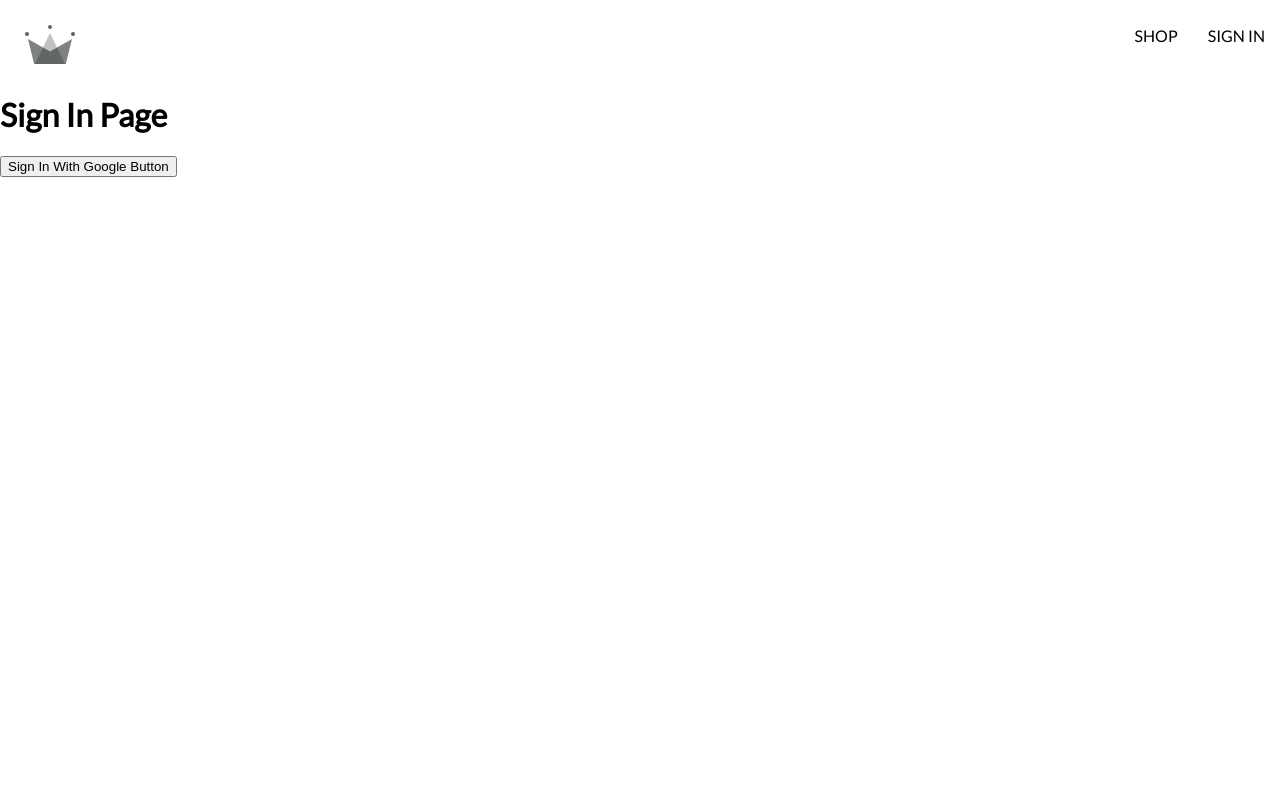
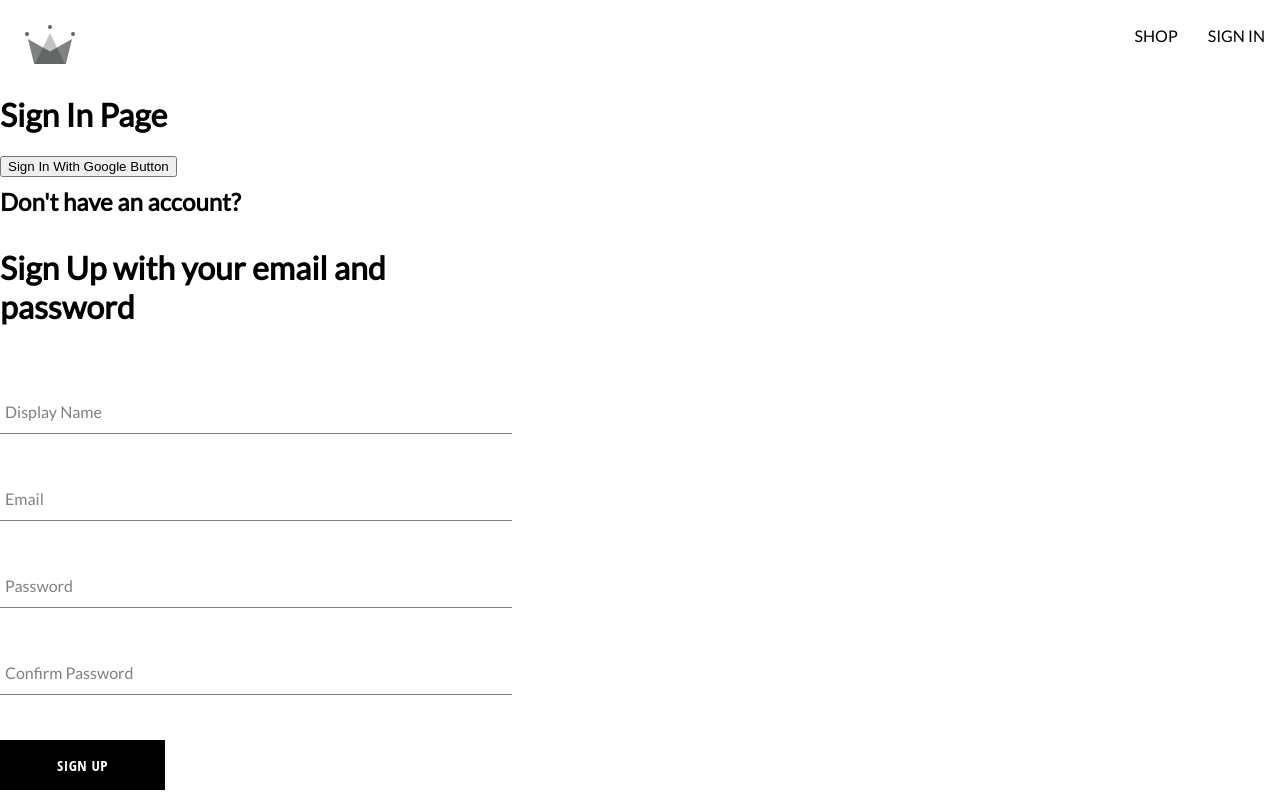
Before and after one commit to pablosolanoc/foxy_clothing2022, a React (Create React App) app: page /signIn in a window 1280 px wide. Built offline with nearby package versions, Linux system fonts and the light colour scheme.

Commit message:
Created sign up component, the form input component, button component

```diff
--- /dev/null
+++ b/src/components/button/button.component.jsx
@@ -0,0 +1,20 @@
+import "./button.styles.scss";
+
+const BUTTON_TYPE_CLASSES= {
+  google: 'google-sign-in',
+  inverted: 'inverted',
+
+}
+
+
+
+const Button = ({children, buttonType, ...otherProps}) => {
+
+  return(
+    <button className={`button-container ${BUTTON_TYPE_CLASSES[buttonType]}`} {...otherProps}>
+      {children}
+    </button>
+  )
+}
+
+export default Button;
--- /dev/null
+++ b/src/components/button/button.styles.scss
@@ -0,0 +1,48 @@
+
+
+.button-container {
+  min-width: 165px;
+  width: auto;
+  height: 50px;
+  letter-spacing: 0.5px;
+  line-height: 50px;
+  padding: 0 35px 0 35px;
+  font-size: 15px;
+  background-color: black;
+  color: white;
+  text-transform: uppercase;
+  font-family: 'Open Sans Condensed';
+  font-weight: bolder;
+  border: none;
+  cursor: pointer;
+  display: flex;
+  justify-content: center;
+
+  &:hover {
+    background-color: white;
+    color: black;
+    border: 1px solid black;
+  }
+
+  &.google-sign-in {
+    background-color: #4285f4;
+    color: white;
+
+    &:hover {
+      background-color: #357ae8;
+      border: none;
+    }
+  }
+
+  &.inverted {
+    background-color: white;
+    color: black;
+    border: 1px solid black;
+
+    &:hover {
+      background-color: black;
+      color: white;
+      border: none;
+    }
+  }
+}
--- /dev/null
+++ b/src/components/form-input/form-input.component.jsx
@@ -0,0 +1,20 @@
+import './form-input.styles.scss'
+
+
+const FormInput = ({label, ...otherProps}) => {
+
+  return(
+    <div className="group">
+
+      <input className='form-input' {...otherProps}></input>
+      {label &&
+        <label className={`${otherProps.value.length ? 'shrink' : ''} form-input-label`}>
+          {label}
+        </label>
+      }
+
+    </div>
+  )
+}
+
+export default FormInput;
--- /dev/null
+++ b/src/components/form-input/form-input.styles.scss
@@ -0,0 +1,54 @@
+$sub-color: grey;
+$main-color: black;
+
+@mixin shrinkLabel {
+  top: -14px;
+  font-size: 12px;
+  color: $main-color;
+}
+
+.group {
+  position: relative;
+  margin: 45px 0;
+
+  .form-input {
+    background: none;
+    background-color: white;
+    color: $sub-color;
+    font-size: 18px;
+    padding: 10px 10px 10px 5px;
+    display: block;
+    width: 100%;
+    border: none;
+    border-radius: 0;
+    border-bottom: 1px solid $sub-color;
+    margin: 25px 0;
+
+    &:focus {
+      outline: none;
+    }
+
+    &:focus ~ .form-input-label {
+      @include shrinkLabel();
+    }
+  }
+
+  input[type='password'] {
+    letter-spacing: 0.3em;
+  }
+
+  .form-input-label {
+    color: $sub-color;
+    font-size: 16px;
+    font-weight: normal;
+    position: absolute;
+    pointer-events: none;
+    left: 5px;
+    top: 10px;
+    transition: 300ms ease all;
+
+    &.shrink {
+      @include shrinkLabel();
+    }
+  }
+}
--- /dev/null
+++ b/src/components/sign-up-form/sign-up-form.component.jsx
@@ -0,0 +1,75 @@
+import {useState} from 'react';
+
+import {createAuthUserWithEmailAndPassword, createUserDocumentFromAuth} from '../../utils/firebase/firebase.utils'
+import FormInput from '../form-input/form-input.component';
+
+import './sign-up-form.styles.scss';
+
+import Button from '../button/button.component';
+
+const defaultFormFields = {
+  displayName: '',
+  email: '',
+  password: '',
+  confirmPassword: '',
+}
+
+const SignUpForm = () => {
+
+  const [formFields, setFormFields] = useState(defaultFormFields);
+  const {displayName, email, password, confirmPassword} = formFields;
+
+  const resetFormFields = () => {
+    setFormFields(defaultFormFields);
+  }
+
+  const handleChange = (event) => {
+    const {name, value} = event.target;
+
+    setFormFields({...formFields, [name]: value});
+  }
+
+  const handleSubmit = async (event) => {
+    event.preventDefault();
+
+    try{
+      const response = await createAuthUserWithEmailAndPassword(email, password, confirmPassword);
+      const {user} = response;
+
+
+      const userDoc = await createUserDocumentFromAuth(user, {displayName});
+
+    }catch(error){
+      if(error.code === 'auth/email-already-in-use'){
+        alert('That email is already in use');
+      }
+      console.log(error);
+    }
+
+    resetFormFields();
+  }
+
+  return(
+    <div className='sign-up-container'>
+      <h2>Don't have an account?</h2>
+      <h1>Sign Up with your email and password</h1>
+      <form onSubmit={handleSubmit}>
+
+        <FormInput type="text" required name="displayName" onChange={handleChange} value={displayName} label="Display Name"></FormInput>
+
+
+        <FormInput type="email" required name="email" onChange={handleChange} value={email} label="Email"></FormInput>
+
+
+        <FormInput type="password" required name="password" onChange={handleChange} value={password} label="Password"></FormInput>
+
+
+        <FormInput type="password" required name="confirmPassword" onChange={handleChange} value={confirmPassword} label="Confirm Password"></FormInput>
+
+        <Button buttonType="" type="submit">Sign Up</Button>
+      </form>
+    </div>
+  )
+}
+
+export default SignUpForm;
--- /dev/null
+++ b/src/components/sign-up-form/sign-up-form.styles.scss
@@ -0,0 +1,10 @@
+.sign-up-container{
+  display: flex;
+
+  flex-direction: column;
+  width: 40%;
+
+  h2{
+    margin: 10px 0;
+  }
+}
--- a/src/routes/sign-in/sign-in.component.jsx
+++ b/src/routes/sign-in/sign-in.component.jsx
@@ -1,17 +1,42 @@
-import {signInWithGooglePopup, createUserDocumentFromAuth} from '../../utils/firebase/firebase.utils';
+import { useEffect } from 'react';
+import {auth, signInWithGooglePopup, signInWithGoogleRedirect,  createUserDocumentFromAuth} from '../../utils/firebase/firebase.utils';
 
+import { getRedirectResult } from 'firebase/auth';
+
+import SignUpForm from '../../components/sign-up-form/sign-up-form.component';
 
 const SignIn = () => {
 
-  const logUserWithGoogle = async () => {
+  const logUserWithGooglePopUp = async () => {
     const {user} = await signInWithGooglePopup();
     createUserDocumentFromAuth(user);
   };
 
+  //**Code to make google auth redirect work
+  // const redirectResultWhenMounting = async () => {
+  //   const response = await getRedirectResult(auth);
+  //   if(response){
+  //     const userDocRef = await createUserDocumentFromAuth(response.user);
+  //   }
+  // }
+
+  // useEffect( () => {
+  //   redirectResultWhenMounting();
+  // }, []);
+  //**Code to make google auth redirect work
+
+  // const logGoogleRedirectUser = async () => { Useless function as result never returns to continue
+  //   const {user} = await signInWithGoogleRedirect();
+  //   createUserDocumentFromAuth(user);
+  // };
+
   return(
     <div>
       <h1>Sign In Page</h1>
-      <button onClick={logUserWithGoogle}>Sign In With Google Button</button>
+      <button onClick={logUserWithGooglePopUp}>Sign In With Google Button</button>
+      {/* //**Code to make google auth redirect work
+      <button onClick={signInWithGoogleRedirect}>Sign In With Google Button</button> */}
+      <SignUpForm></SignUpForm>
     </div>
   );
 
--- a/src/utils/firebase/firebase.utils.js
+++ b/src/utils/firebase/firebase.utils.js
@@ -4,7 +4,8 @@
   getAuth,
   signInWithRedirect,
   signInWithPopup,
-  GoogleAuthProvider
+  GoogleAuthProvider,
+  createUserWithEmailAndPassword
 } from 'firebase/auth';
 import {
   getFirestore,
@@ -25,27 +26,27 @@
 
 const firebaseApp = initializeApp(firebaseConfig);
 
-const provider = new GoogleAuthProvider();
+const googleProvider = new GoogleAuthProvider();
 
-provider.setCustomParameters({
+googleProvider.setCustomParameters({
   prompt: "select_account"
 });
 
 export const auth = getAuth();
-export const signInWithGooglePopup = () => signInWithPopup(auth, provider);
+export const signInWithGooglePopup = () => signInWithPopup(auth, googleProvider);
+export const signInWithGoogleRedirect = () => signInWithRedirect(auth, googleProvider);
 
 
 export const db = getFirestore();
 
-export const createUserDocumentFromAuth = async (userAuth) => {
+export const createUserDocumentFromAuth = async (userAuth, additionalInfo = {}) => {
+  if(!userAuth) return;
 
   const userDocRef = doc(db, 'users', userAuth.uid);
 
-  console.log(userDocRef);
+
 
   const userSnapShot = await getDoc(userDocRef);
-  console.log(userSnapShot);
-  console.log(userSnapShot.exists());
 
   //if user data exists
     //do not create doc
@@ -60,7 +61,8 @@
       await setDoc(userDocRef, {
         displayName,
         email,
-        createdAt
+        createdAt,
+        ...additionalInfo
       });
     }catch(error){
       console.log("Error creating user ", error.message);
@@ -69,3 +71,8 @@
 
   return userDocRef;
 }
+
+export const createAuthUserWithEmailAndPassword = async (email, password, confirmPassword) => {
+  if(!email || !password || (password !== confirmPassword) ) throw "Check validity of email and password.";
+  return await createUserWithEmailAndPassword(auth, email, password);
+};
```
